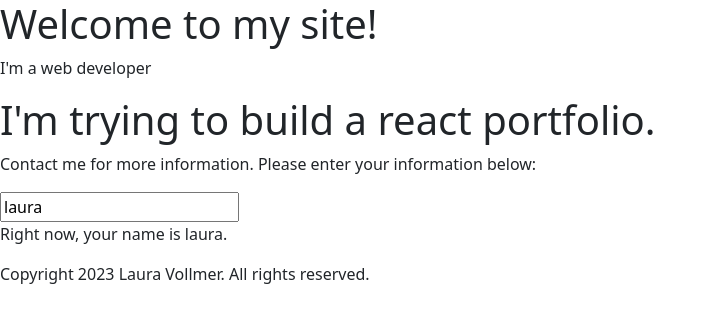
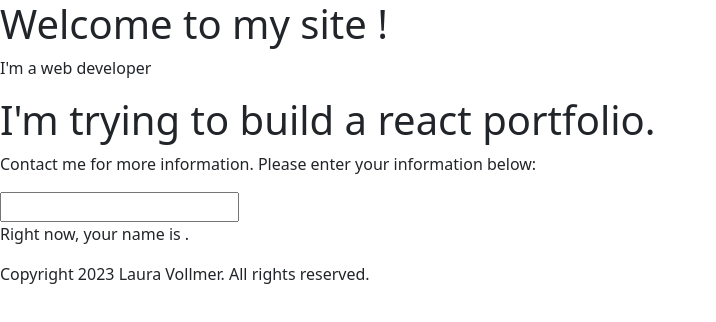
Before and after one commit to lavollmer/react-personal-website, a React (Vite) app: page / in a window 1280 px wide. Shown: the top 322 px of the page, without its empty margins (0-716 px from the left). Built offline with nearby package versions, Linux system fonts and the light colour scheme.

Commit message:
practicing react

```diff
--- a/src/App.jsx
+++ b/src/App.jsx
@@ -1,17 +1,20 @@
+import { useState } from "react";
+import Contact from "./components/Contact";
 import Header from "./components/Header";
 import Footer from "./components/Footer";
 import Home from "./components/Home";
-import Contact from "./components/Contact";
 //react-bootstrap imported
 import "bootstrap/dist/css/bootstrap.min.css";
 
 export default function App() {
+  const [contactInfo, setContactInfo] = useState("");
+
   return (
     <>
       <div>
-        <Header />
+        <Header contactInfo={contactInfo} />
         <Home />
-        <Contact />
+        <Contact contactInfo={contactInfo} setContactInfo={setContactInfo} />
         <Footer />
       </div>
     </>
--- a/src/components/Contact.jsx
+++ b/src/components/Contact.jsx
@@ -1,10 +1,7 @@
-import { useState } from "react";
-
-export default function Contact() {
-  const [contactInfo, setContactInfo] = useState("laura");
-
-  function handleInputChange(event) {
-    setContactInfo(event.target.value);
+export default function Contact(props) {
+  function handleInputChange(e) {
+    console.log("hello");
+    props.setContactInfo(e.target.value);
   }
 
   return (
@@ -14,16 +11,18 @@ export default function Contact() {
           Contact me for more information. Please enter your information below:
         </p>
       </div>
+      <div>
         <form>
           <input
             type="text"
             name="name"
-          value={contactInfo}
+            value={props.contactInfo}
             onChange={handleInputChange}
           />
         </form>
 
-      <p>Right now, your name is {contactInfo}.</p>
+        <p>Right now, your name is {props.contactInfo}.</p>
+      </div>
     </>
   );
 }
--- a/src/components/Header.jsx
+++ b/src/components/Header.jsx
@@ -1,7 +1,7 @@
-export default function Header() {
+export default function Header(props) {
   return (
     <header>
-      <h1>Welcome to my site!</h1>
+      <h1>Welcome to my site {props.contactInfo}!</h1>
       <p>I'm a web developer</p>
     </header>
   );
```
Lines whose indentation alone changed are shown as unchanged.
